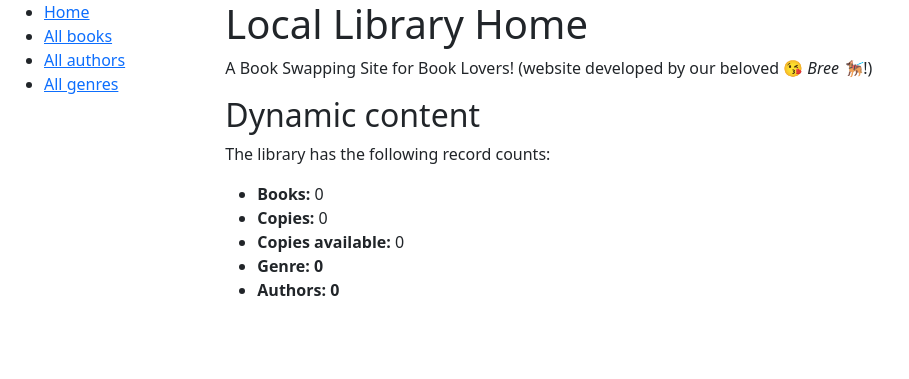
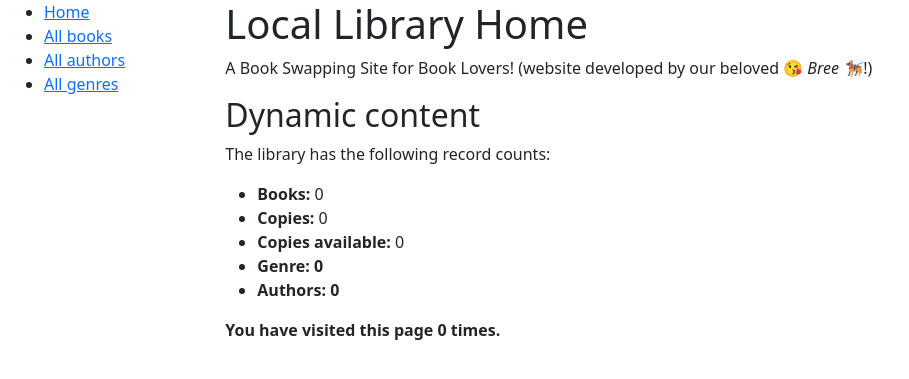
Before and after one commit to xkhanhnguyen/book-swap-project, a Django app: page /catalog/ in a window 1280 px wide. Shown: the top 379 px of the page, without its empty margins (0-909 px from the left). Run offline with Django 4.2, Linux system fonts and the light colour scheme; data that the repository does not hold is empty.

Commit message:
add number of visits

```diff
--- a/catalog/templates/index.html
+++ b/catalog/templates/index.html
@@ -16,6 +16,9 @@
     <li><strong>Genre:<strong> {{ num_genre }}</li>
     <li><strong>Authors:</strong> {{ num_authors }}</li>
   </ul>
+  <p>
+    You have visited this page {{ num_visits }} time{{ num_visits|pluralize }}.
+  </p>
 {% endblock %}
 
 <!-- Add additional CSS in static file -->
--- a/catalog/views.py
+++ b/catalog/views.py
@@ -19,12 +19,17 @@ def index(request):
     # The 'all()' is implied by default.
     num_authors = Author.objects.count()
 
+    # Number of visits to this view, as counted in the session variable.
+    num_visits = request.session.get('num_visits', 0)
+    request.session['num_visits'] = num_visits + 1
+
     context = {
         'num_books': num_books,
         'num_instances': num_instances,
         'num_instances_available': num_instances_available,
         'num_authors': num_authors,
-        'num_genre': num_genre
+        'num_genre': num_genre,
+        'num_visits': num_visits,
     }
 
     # Render the HTML template index.html with the data in the context variable
```
